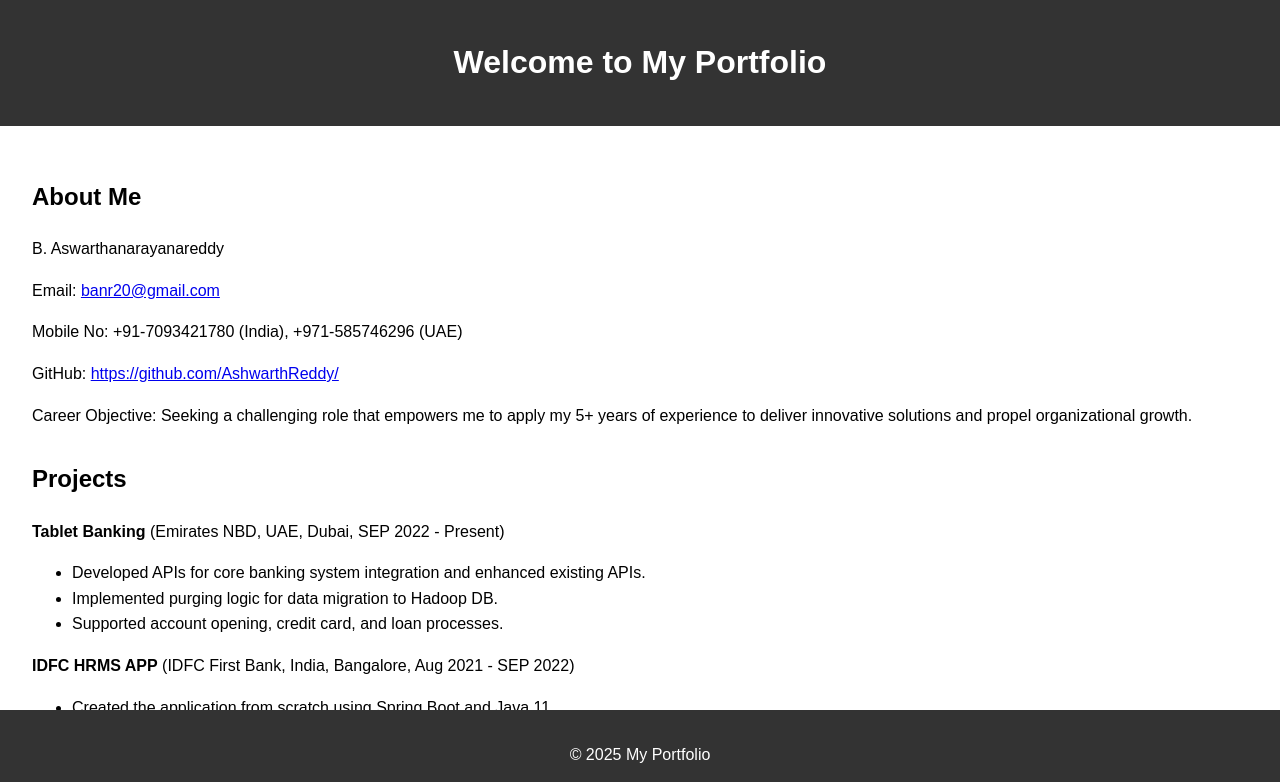
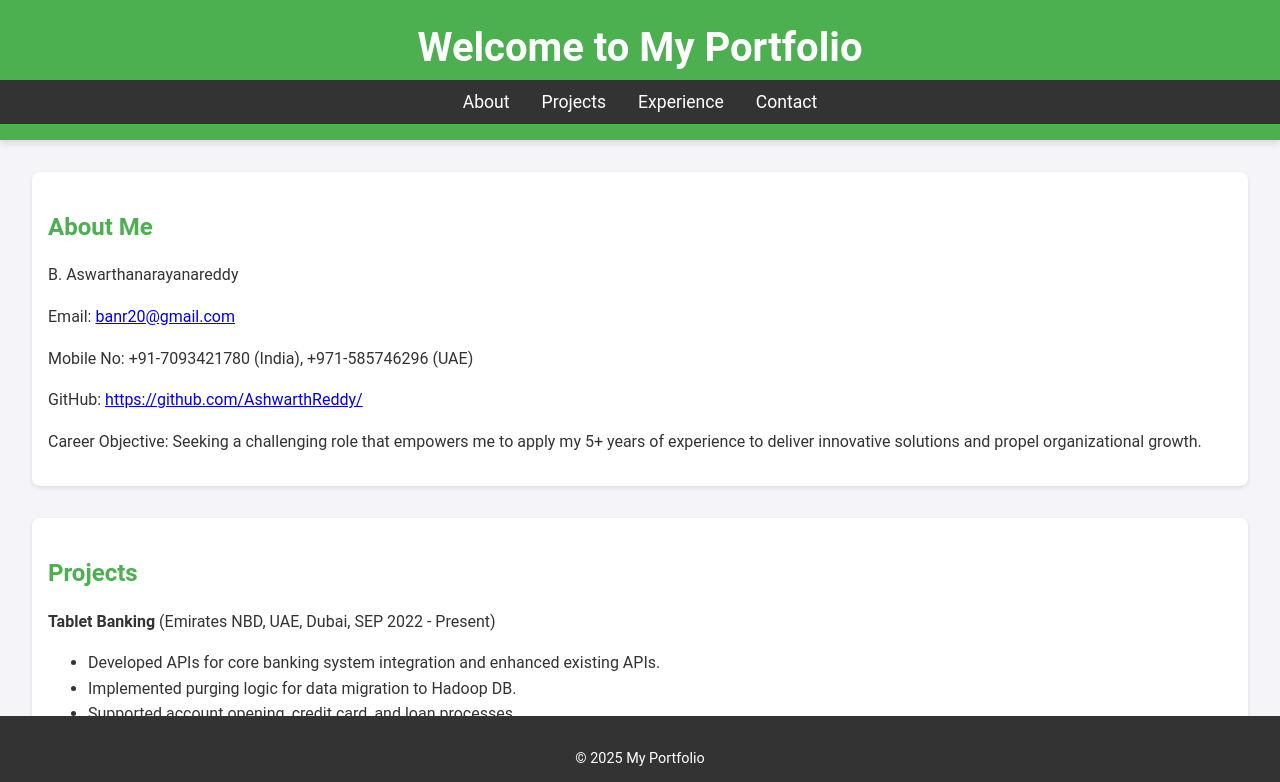
Before and after one commit to AshwarthReddy/portfolio, a plain HTML site: page index.html in a window 1280 px wide. Shown: the top 782 px of the page. Drawn offline with Linux system fonts and the light colour scheme.

Commit message:
init commit

```diff
--- a/index.html
+++ b/index.html
@@ -9,6 +9,12 @@
 <body>
     <header>
         <h1>Welcome to My Portfolio</h1>
+        <nav>
+            <a href="#about">About</a>
+            <a href="#projects">Projects</a>
+            <a href="#experience">Experience</a>
+            <a href="#contact">Contact</a>
+        </nav>
     </header>
     <main>
         <section id="about">
@@ -51,6 +57,13 @@
                 <li>Wrote efficient, testable code and supported continuous improvement.</li>
             </ul>
         </section>
+        <section id="experience">
+            <h2>Experience</h2>
+            <p><strong>Staff Consultant</strong> (Emirates NBD Bank, Dubai, UAE, OCT 2022 - Present)</p>
+            <p><strong>Senior Software Engineer</strong> (3KT Technologies, Bangalore, India, Feb 2021 - Aug 2022)</p>
+            <p><strong>Java Developer</strong> (Happiest Minds Technology, Bangalore, India, March 2020 - Feb 2021)</p>
+            <p><strong>Java Developer</strong> (Nihon Technology, Bangalore, India, February 2019 - March 2020)</p>
+        </section>
         <section id="contact">
             <h2>Contact</h2>
             <p>Feel free to reach out via email or phone for any inquiries or collaborations.</p>
--- a/styles.css
+++ b/styles.css
@@ -1,25 +1,68 @@
+/* General Styles */
 body {
-    font-family: Arial, sans-serif;
+    font-family: 'Roboto', sans-serif;
     margin: 0;
     padding: 0;
     line-height: 1.6;
+    background-color: #f4f4f9;
+    color: #333;
 }
 
+/* Header Styles */
 header {
-    background: #333;
+    background: #4CAF50;
     color: #fff;
     padding: 1rem 0;
     text-align: center;
+    box-shadow: 0 4px 6px rgba(0, 0, 0, 0.1);
 }
 
+header h1 {
+    font-size: 2.5rem;
+    margin: 0;
+}
+
+/* Navigation Bar */
+nav {
+    background: #333;
+    color: #fff;
+    display: flex;
+    justify-content: center;
+    padding: 0.5rem 0;
+}
+
+nav a {
+    color: #fff;
+    text-decoration: none;
+    margin: 0 1rem;
+    font-size: 1.1rem;
+    transition: color 0.3s;
+}
+
+nav a:hover {
+    color: #4CAF50;
+}
+
+/* Main Content Styles */
 main {
     padding: 2rem;
 }
 
+/* Section Styles */
 section {
     margin-bottom: 2rem;
+    padding: 1rem;
+    background: #fff;
+    border-radius: 8px;
+    box-shadow: 0 2px 4px rgba(0, 0, 0, 0.1);
 }
 
+section h2 {
+    color: #4CAF50;
+    margin-bottom: 1rem;
+}
+
+/* Footer Styles */
 footer {
     background: #333;
     color: #fff;
@@ -28,4 +71,15 @@ footer {
     position: fixed;
     bottom: 0;
     width: 100%;
+    font-size: 0.9rem;
 }
+
+footer a {
+    color: #4CAF50;
+    text-decoration: none;
+    margin: 0 0.5rem;
+}
+
+footer a:hover {
+    text-decoration: underline;
+}
```
